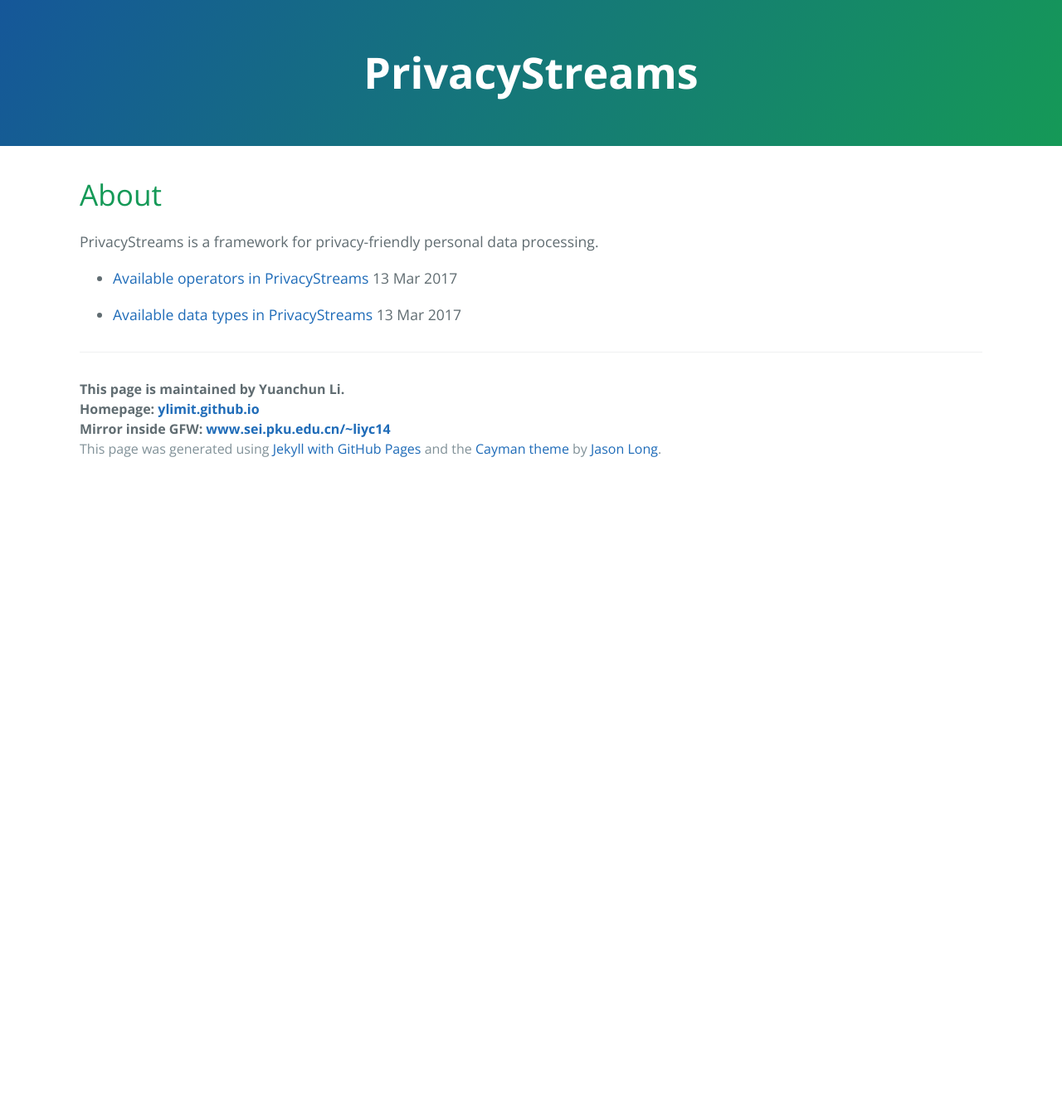
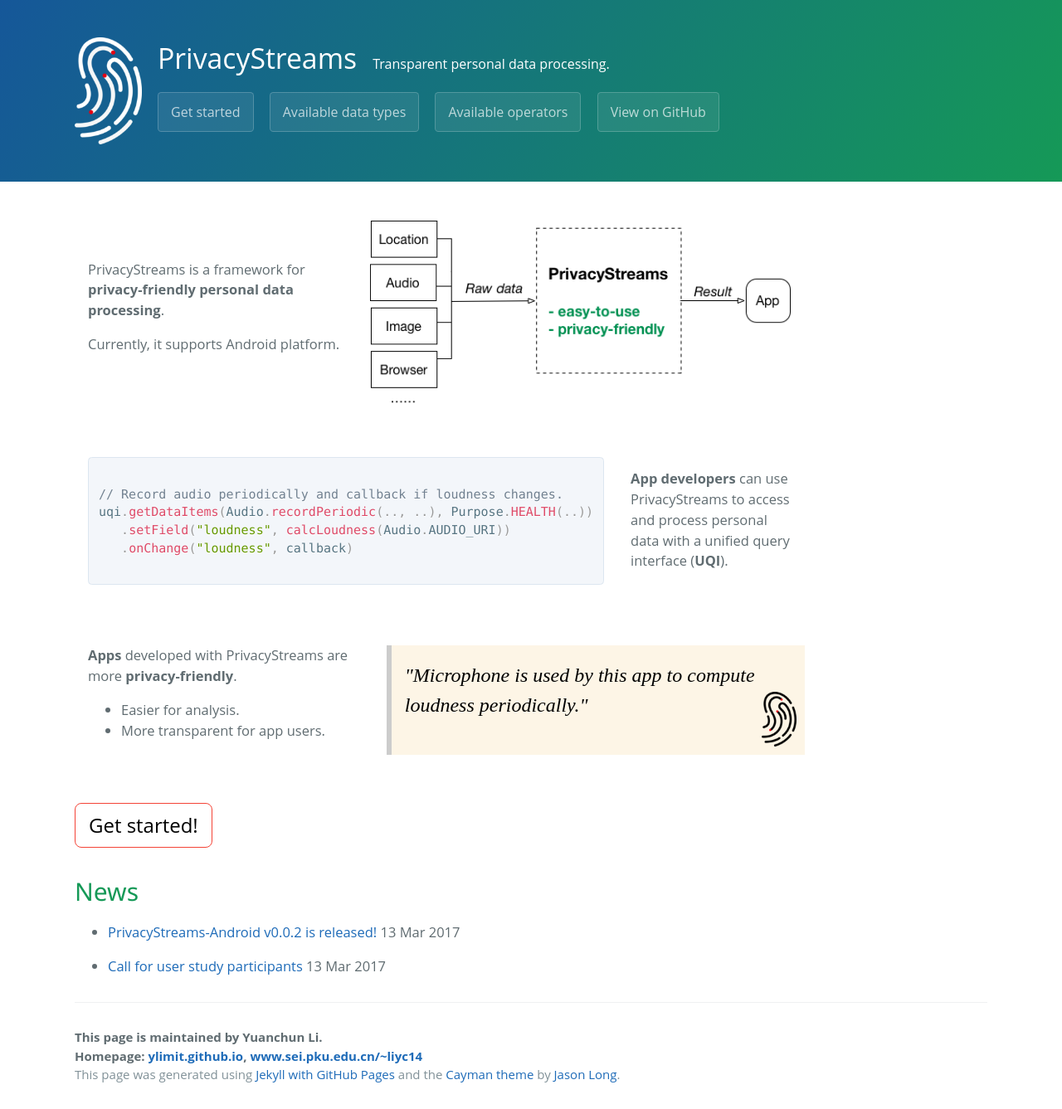
Before and after one commit to PrivacyStreams/PrivacyStreams.github.io, a Jekyll site: the page built from index.md, in a window 1280 px wide. Shown: the whole page at 83% size. Built offline with Jekyll 4.4.1, drawn with Linux system fonts in a browser that asks for light colours; before the commit the page ends 900 px from its top, so only the background shows below that.

Commit message:
page updates

```diff
--- a/_layouts/default.html
+++ /dev/null
@@ -1,35 +0,0 @@
-<!DOCTYPE html>
-<html lang="en-us">
-  <head>
-    <meta charset="UTF-8">
-    <title>{{page.title}}</title>
-    <meta name="viewport" content="width=device-width, initial-scale=1">
-    <link rel="stylesheet" type="text/css" href="{{site.baseurl}}/stylesheets/normalize.css" media="screen">
-    <link href='http://fonts.googleapis.com/css?family=Open+Sans:400,700' rel='stylesheet' type='text/css'>
-    <link rel="stylesheet" type="text/css" href="{{site.baseurl}}/stylesheets/stylesheet.css" media="screen">
-    <link rel="stylesheet" type="text/css" href="{{site.baseurl}}/stylesheets/github-light.css" media="screen">
-  </head>
-  <body>
-    <section class="page-header">
-      <!--<h1 class="project-name">Droidbot</h1>-->
-      <h2 class="project-name">{{page.title}}</h2>
-      <!--<a href="https://github.com/ylimit/droidbot" class="btn">View on GitHub</a>-->
-      <!--<a href="{{site.baseurl}}/" class="btn">Go to Homepage</a>-->
-      <!--<a href="https://github.com/ylimit/droidbot/zipball/master" class="btn">Download .zip</a>-->
-    </section>
-
-    <section class="main-content">
-      {{content}}
-
-      <footer class="site-footer">
-        <span class="site-footer-owner">This page is maintained by Yuanchun Li.</span>
-        <span class="site-footer-owner">Homepage:  <a href="http://ylimit.github.io">ylimit.github.io</a></span>
-        <span class="site-footer-owner">Mirror inside GFW:  <a href="http://www.sei.pku.edu.cn/~liyc14">www.sei.pku.edu.cn/~liyc14</a></span>
-        <span class="site-footer-credits">This page was generated using <a href="https://help.github.com/articles/using-jekyll-with-pages/">Jekyll with GitHub Pages</a> and the <a href="https://github.com/jasonlong/cayman-theme">Cayman theme</a> by <a href="https://twitter.com/jasonlong">Jason Long</a>.</span>
-      </footer>
-
-    </section>
-
-
-  </body>
-</html>
--- a/_layouts/homepage.html
+++ b/_layouts/homepage.html
@@ -1,14 +1,19 @@
 <!DOCTYPE html>
 <html lang="en-us">
-  <head>
+<head>
     <meta charset="UTF-8">
     <title>{{page.title}}</title>
     <meta name="viewport" content="width=device-width, initial-scale=1">
-    <link rel="stylesheet" type="text/css" href="{{site.baseurl}}/stylesheets/normalize.css" media="screen">
-    <link href='http://fonts.googleapis.com/css?family=Open+Sans:400,700' rel='stylesheet' type='text/css'>
+    <link rel="icon" href="{{site.baseurl}}/static/figure/logo_w_small.png">
+
+    <!--<link rel="stylesheet" type="text/css" href="{{site.baseurl}}/stylesheets/normalize.css" media="screen">-->
+    <!--<link rel="stylesheet" type="text/css" href="{{site.baseurl}}/stylesheets/github-light.css" media="screen">-->
+    <!--<link href='http://fonts.googleapis.com/css?family=Open+Sans:400,700' rel='stylesheet' type='text/css'>-->
+    <link rel="stylesheet" type="text/css" href="{{site.baseurl}}/stylesheets/prism.css" media="screen">
+    <link rel="stylesheet" type="text/css" href="https://www.w3schools.com/lib/w3.css">
     <link rel="stylesheet" type="text/css" href="{{site.baseurl}}/stylesheets/stylesheet.css" media="screen">
-    <link rel="stylesheet" type="text/css" href="{{site.baseurl}}/stylesheets/github-light.css" media="screen">
-    <link rel="stylesheet" type="text/css" href="{{site.baseurl}}/stylesheets/prism.css" media="screen">
+
+    <!--<link rel="stylesheet" type="text/css" href="https://maxcdn.bootstrapcdn.com/bootstrap/3.3.7/css/bootstrap.min.css" media="screen">-->
       <style>
           .main-content .search {
               background-image: url("{{site.baseurl}}/static/figure/searchicon.png"); /* Add a search icon to input */
@@ -20,19 +25,49 @@
               border: 1px solid #ddd; /* Add a grey border */
               margin-bottom: 12px; /* Add some space below the input */
           }
+
+          /*.main-content table { width: 100%; table-layout: fixed; }*/
+          /*.main-content #typeSearch { width: 22vw; }*/
+          /*.main-content #contentSearch { width: 54vw; }*/
+
+          .header-inside {
+              background-image: url("{{site.baseurl}}/static/figure/logo_b_small.png"); /* Add a search icon to input */
+              background-position: 0 0; /* Position the search icon */
+              background-size: auto 100%;
+              background-repeat: no-repeat; /* Do not repeat the icon image */
+              padding-left: 100px;
+          }
+
+          .verified {
+              background-image: url("{{site.baseurl}}/static/figure/logo_w_verified.png"); /* Add a search icon to input */
+              background-position: bottom 10px right 10px; /* Position the search icon */
+              background-size: auto 50%;
+              background-repeat: no-repeat; /* Do not repeat the icon image */
+              padding-right: 50px;
+          }
       </style>
   </head>
   <body>
     <section class="page-header">
-      <!--<h1 class="project-name">Droidbot</h1>-->
-      <!--<a href="https://github.com/ylimit/droidbot" class="btn">View on GitHub</a>-->
-      <!--<a href="{{site.baseurl}}/" class="btn">Go to Homepage</a>-->
-      <!--<a href="https://github.com/ylimit/droidbot/zipball/master" class="btn">Download .zip</a>-->
+        <div class="header-inside">
+            <div>
+                <a href="{{site.baseurl}}/" class="project-name">PrivacyStreams</a>
+                <span>Transparent personal data processing.</span>
+            </div>
+            <a href="{{site.baseurl}}/get_started.html" class="btn">Get started</a>
+            <a href="{{site.baseurl}}/items.html" class="btn">Available data types</a>
+            <a href="{{site.baseurl}}/operators.html" class="btn">Available operators</a>
+            <a href="https://github.com/PrivacyStreams/" class="btn">View on GitHub</a>
+        </div>
     </section>
 
     <section class="main-content language-java">
 
-      {{content}}
+      <h1>{{page.title}}</h1>
+
+        <div>
+        {{content}}
+        </div>
 
       <footer class="site-footer">
         <span class="site-footer-owner">This page is maintained by Yuanchun Li.</span>
--- a/index.md
+++ b/index.md
@@ -1,12 +1,57 @@
 ---
-layout: default
-title: PrivacyStreams
+layout: homepage
 ---
 
-# About
+<div class="w3-cell-row" style="width:80%">
+<div class="w3-container w3-cell w3-cell-middle">
+<p>PrivacyStreams is a framework for <strong>privacy-friendly personal data processing</strong>.</p>
+<p>Currently, it supports Android platform.</p>
+</div>
+<div class="w3-container w3-cell w3-cell-middle">
+<img src="{{site.baseurl}}/static/figure/simple_explain.png" alt="PrivacyStreams simply explained." style="min-width: 500px">
+</div>
+</div>
 
-PrivacyStreams is a framework for privacy-friendly personal data processing.
+<br/>
 
+<div class="w3-cell-row" style="width:80%">
+<div class="w3-container w3-cell w3-cell-middle">
+<pre>
+<code>
+// Record audio periodically and callback if loudness changes.
+uqi.getDataItems(Audio.recordPeriodic(.., ..), Purpose.HEALTH(..))
+   .setField("loudness", calcLoudness(Audio.AUDIO_URI))
+   .onChange("loudness", callback)
+</code>
+</pre>
+</div>
+<div class="w3-container w3-cell w3-cell-middle">
+<p><strong>App developers</strong> can use PrivacyStreams to access and process personal data with a unified query interface (<strong>UQI</strong>).</p>
+</div>
+</div>
+
+<br/>
+
+<div class="w3-cell-row" style="width:80%">
+<div class="w3-container w3-cell w3-cell-middle">
+<p><strong>Apps</strong> developed with PrivacyStreams are more <strong>privacy-friendly</strong>.</p>
+<ul>
+<li>Easier for analysis.</li>
+<li>More transparent for app users.</li>
+</ul>
+</div>
+<div class="w3-container w3-cell w3-cell-middle w3-panel w3-leftbar w3-sand w3-xlarge w3-serif verified">
+  <p><i>"Microphone is used by this app to compute loudness periodically."</i></p>
+</div>
+</div>
+
+<br />
+
+<a href="({{site.baseurl}}/get_started.html">
+<button class="w3-button w3-white w3-border w3-border-red w3-round-large w3-xlarge">Get started!</button>
+</a>
+
+## News
 {% for post in site.posts %}
 + [{{ post.title }}]({{ site.baseurl }}{{ post.url }}) {{ post.date | date_to_string }}
 {% endfor %}
--- /dev/null
+++ b/stylesheets/privacystreams.js
@@ -0,0 +1,46 @@
+/**
+ * Created by yuanchun on 13/03/17.
+ */
+// When the user scrolls down 20px from the top of the document, show the button
+window.onscroll = function() {scrollFunction()};
+
+function scrollFunction() {
+    if (document.body.scrollTop > 20 || document.documentElement.scrollTop > 20) {
+        document.getElementById("toTopBtn").style.display = "block";
+    } else {
+        document.getElementById("toTopBtn").style.display = "none";
+    }
+}
+
+// When the user clicks on the button, scroll to the top of the document
+function topFunction() {
+    document.body.scrollTop = 0; // For Chrome, Safari and Opera
+    document.documentElement.scrollTop = 0; // For IE and Firefox
+}
+
+function tableSearch() {
+  // Declare variables
+  var type_input, content_input, type_filter, content_filter, table, tr, td, i;
+
+  type_input = document.getElementById("typeSearch");
+  type_filter = type_input.value.toUpperCase();
+  content_input = document.getElementById("contentSearch");
+  content_filter = content_input.value.toUpperCase();
+
+  table = document.getElementsByTagName("table")[0];
+  tr = table.getElementsByTagName("tr");
+
+  // Loop through all table rows, and hide those who don't match the search query
+  for (i = 2; i < tr.length; i++) {
+    type_td = tr[i].getElementsByTagName("td")[0];
+    content_td = tr[i].getElementsByTagName("td")[1];
+
+    if (type_td) {
+      if (type_td.innerHTML.toUpperCase().indexOf(type_filter) > -1 && content_td.innerHTML.toUpperCase().indexOf(content_filter) > -1) {
+        tr[i].style.display = "";
+      } else {
+        tr[i].style.display = "none";
+      }
+    }
+  }
+}
--- a/stylesheets/stylesheet.css
+++ b/stylesheets/stylesheet.css
@@ -17,6 +17,7 @@
 
 .btn {
   display: inline-block;
+  margin-top: 1rem;
   margin-bottom: 1rem;
   color: rgba(255, 255, 255, 0.7);
   background-color: rgba(255, 255, 255, 0.08);
@@ -60,33 +61,42 @@
 
 .page-header {
   color: #fff;
-  text-align: center;
-  background-color: #159957;
-  background-image: linear-gradient(120deg, #155799, #159957); }
+  text-align: left;
+  padding-left: 3rem;
+  background-color: #155799;
+  background-image: linear-gradient(120deg, #155799, #159957);
+}
 
 @media screen and (min-width: 64em) {
   .page-header {
-    padding: 3rem 4rem; } }
+    padding: 3rem 6rem; } }
 
 @media screen and (min-width: 42em) and (max-width: 64em) {
   .page-header {
-    padding: 2rem 3rem; } }
+    padding: 2rem 4rem; } }
 
 @media screen and (max-width: 42em) {
   .page-header {
     padding: 2rem 1rem; } }
 
 .project-name {
+  color: #fff;
   margin-top: 0;
-  margin-bottom: 0.1rem; }
+  margin-bottom: 0.1rem;
+  margin-right: 1rem;
+  text-decoration: none; }
+  .project-name:hover {
+    text-decoration: none;
+    color: #b3d4fc;
+  }
 
 @media screen and (min-width: 64em) {
   .project-name {
-    font-size: 3.25rem; } }
+    font-size: 2.25rem; } }
 
 @media screen and (min-width: 42em) and (max-width: 64em) {
   .project-name {
-    font-size: 2.25rem; } }
+    font-size: 2.00rem; } }
 
 @media screen and (max-width: 42em) {
   .project-name {
@@ -252,3 +262,22 @@
   margin-top: 5px;
   margin-bottom: 5px;
 }
+
+#toTopBtn {
+    display: none; /* Hidden by default */
+    position: fixed; /* Fixed/sticky position */
+    bottom: 20px; /* Place the button at the bottom of the page */
+    right: 30px; /* Place the button 30px from the right */
+    z-index: 99; /* Make sure it does not overlap */
+    border: none; /* Remove borders */
+    outline: none; /* Remove outline */
+    background-color: red; /* Set a background color */
+    color: white; /* Text color */
+    cursor: pointer; /* Add a mouse pointer on hover */
+    padding: 15px; /* Some padding */
+    border-radius: 10px; /* Rounded corners */
+}
+
+#toTopBtn:hover {
+    background-color: #555; /* Add a dark-grey background on hover */
+}
```
Also changed, not shown: other parts of _layouts/homepage.html (+2 -0 lines), _posts/2017-3-13-Call-for-user-study-participants.md (added, +20 -0 lines), _posts/2017-3-13-PrivacyStreams-Android-v0.0.2-is-released.md (added, +18 -0 lines), items.md (renamed from _posts/2017-3-13-Available-data-types.md, +1 -3 lines), operators.md (renamed from _posts/2017-3-13-Available-operators.md, +2 -33 lines), static/figure/logo_b.png (added), static/figure/logo_b_small.png (added), static/figure/logo_b_tiny.png (added), static/figure/logo_w.png (added), static/figure/logo_w_small.png (added), static/figure/logo_w_verified.png (added), static/figure/simple_explain.png (added), static/figure/verified.png (added), static/figure/verified.svg (added), 2 other files.
